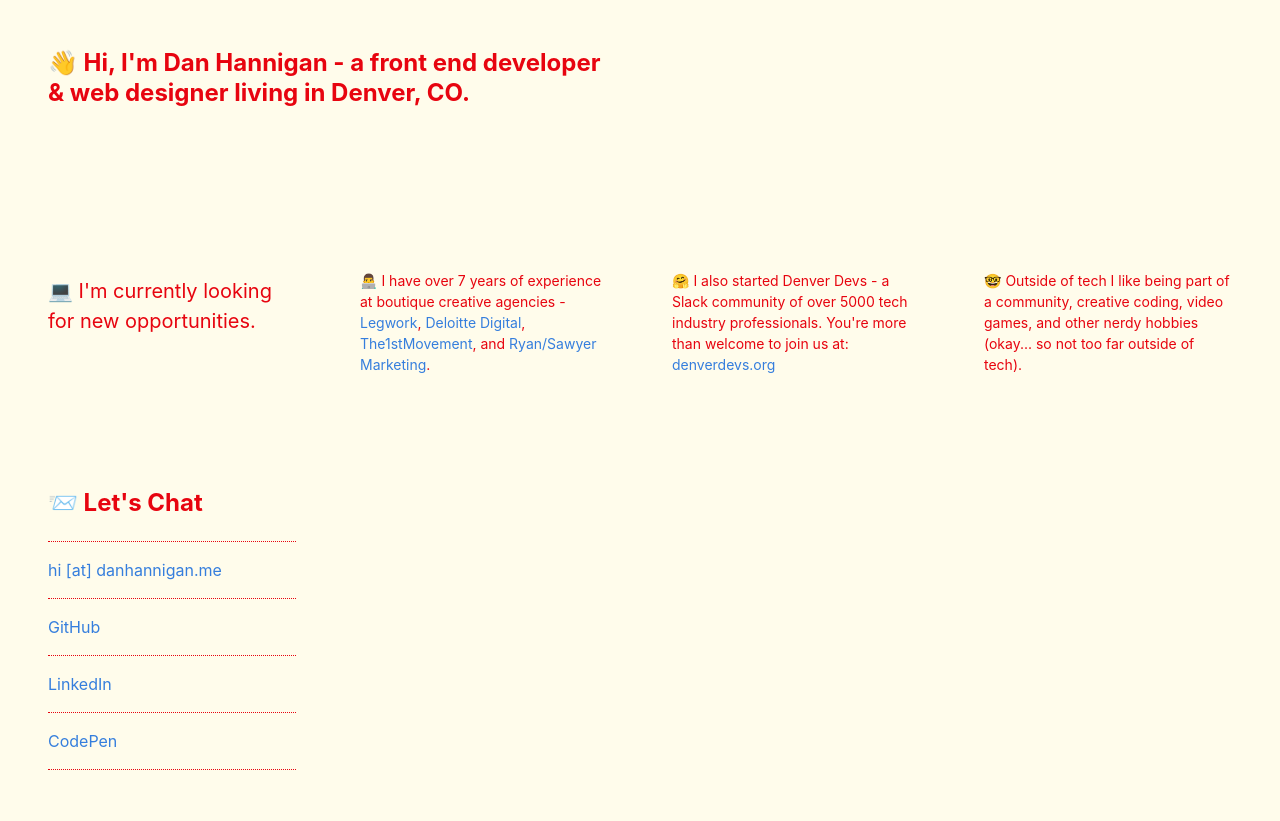
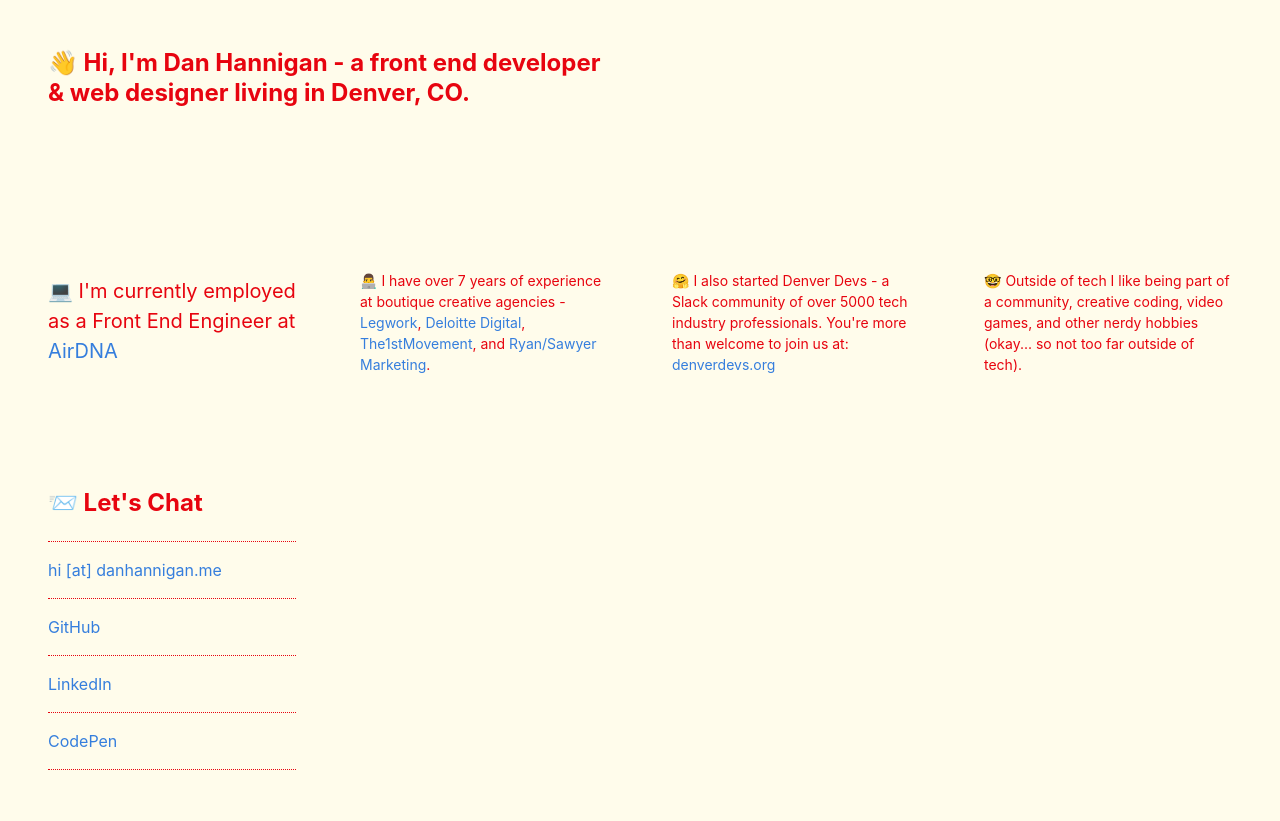
Before and after one commit to danhannigan/danhannigan, a plain HTML site: page index.html in a window 1280 px wide. Drawn offline with Linux system fonts and the light colour scheme.

Commit message:
Employment bump

```diff
--- a/index.html
+++ b/index.html
@@ -22,7 +22,7 @@
     <section class="fl w-100">
       <div class="fl w-100 w-50-m w-25-l pa3-m pa4-l">
         <p class="f4 lh-copy measure">
-          💻 I'm currently looking for new opportunities.
+          💻 I'm currently employed as a Front End Engineer at <a href="airdna.co" class="link blue bg-animate hover-bg-light-blue">AirDNA</a>
         </p>
       </div>
       <div class="fl w-100 w-50-m w-25-l pa3-m pa4-l">
@@ -69,10 +69,10 @@
 
   <script>
     (function (i, s, o, g, r, a, m) {
-    i['GoogleAnalyticsObject'] = r; i[r] = i[r] || function () {
-      (i[r].q = i[r].q || []).push(arguments)
-    }, i[r].l = 1 * new Date(); a = s.createElement(o),
-      m = s.getElementsByTagName(o)[0]; a.async = 1; a.src = g; m.parentNode.insertBefore(a, m)
+      i['GoogleAnalyticsObject'] = r; i[r] = i[r] || function () {
+        (i[r].q = i[r].q || []).push(arguments)
+      }, i[r].l = 1 * new Date(); a = s.createElement(o),
+        m = s.getElementsByTagName(o)[0]; a.async = 1; a.src = g; m.parentNode.insertBefore(a, m)
     })(window, document, 'script', '//www.google-analytics.com/analytics.js', 'ga');
 
     ga('create', 'UA-30177848-2', 'danhannigan.me');
```
